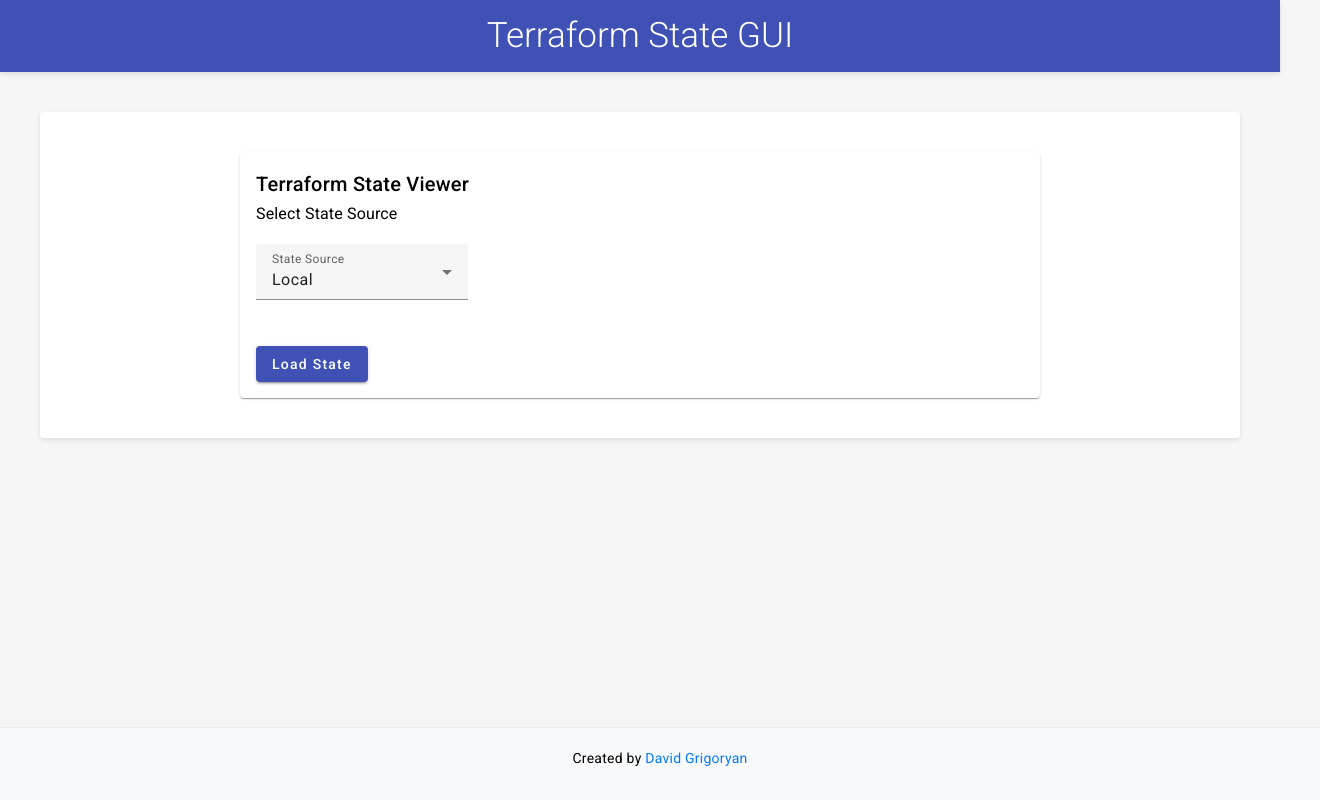
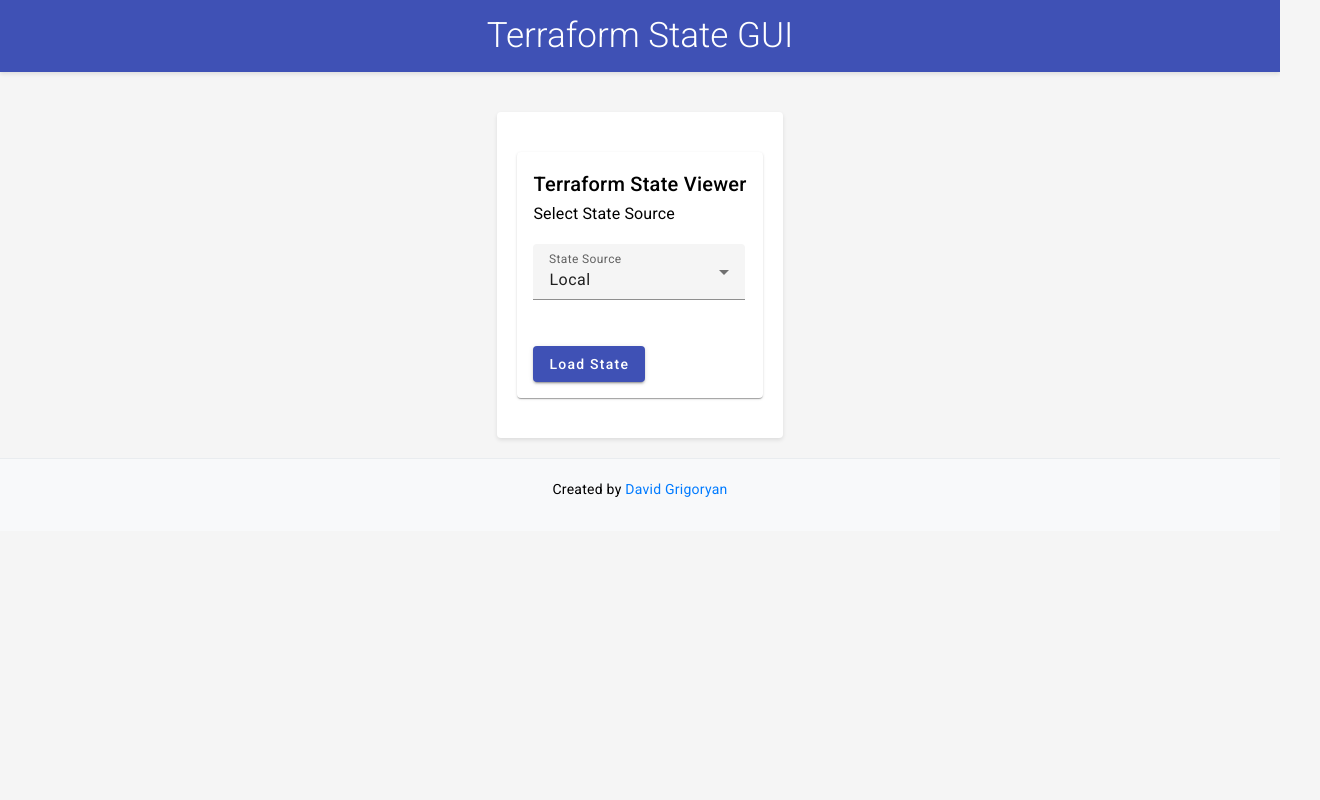
Before and after one commit to dagrig/tfstate-gui, an Angular app in the folder tf-angular-gui/: page / in a window 1280 px wide. Shown: the whole page, 1320 px wide, since content can reach past the window. Built offline with nearby package versions, Linux system fonts and the light colour scheme.

Commit message:
Updated footer bug

```diff
--- a/tf-angular-gui/src/index.html
+++ b/tf-angular-gui/src/index.html
@@ -18,10 +18,11 @@
       <app-root></app-root>
     </div>
   </div>
+  <footer>
+    <p>
+      Created by <a href="https://github.com/dagrig" target="_blank">David Grigoryan</a>
+    </p>
+  </footer>
 </body>
-<footer>
-  <p>
-    Created by <a href="https://github.com/dagrig" target="_blank">David Grigoryan</a>
-  </p>
-</footer>
+
 </html>
--- a/tf-angular-gui/src/styles.scss
+++ b/tf-angular-gui/src/styles.scss
@@ -5,11 +5,14 @@
 html, body {
   height: 100%;
   margin: 0;
+  padding: 0;
   font-family: Roboto, "Helvetica Neue", sans-serif;
 }
 
 body {
   background-color: #f5f5f5;
+  display: flex;
+  flex-direction: column;
 }
 
 // Application-wide styles
@@ -110,21 +113,23 @@
     color: white;
   }
 
+  app-root {
+    flex: 1 0 auto;
+  }
+
   footer {
+    flex-shrink: 0;
     padding: 20px;
     text-align: center;
     background-color: #f8f9fa;
     border-top: 1px solid #e9ecef;
-    position: absolute;
-    bottom: 0;
-    width: 100%;
-  }
 
-  a {
-    color: #007bff;
-    text-decoration: none;
+    a {
+      color: #007bff;
+      text-decoration: none;
 
-    &:hover {
-      text-decoration: underline;
+      &:hover {
+        text-decoration: underline;
+      }
     }
   }
```
